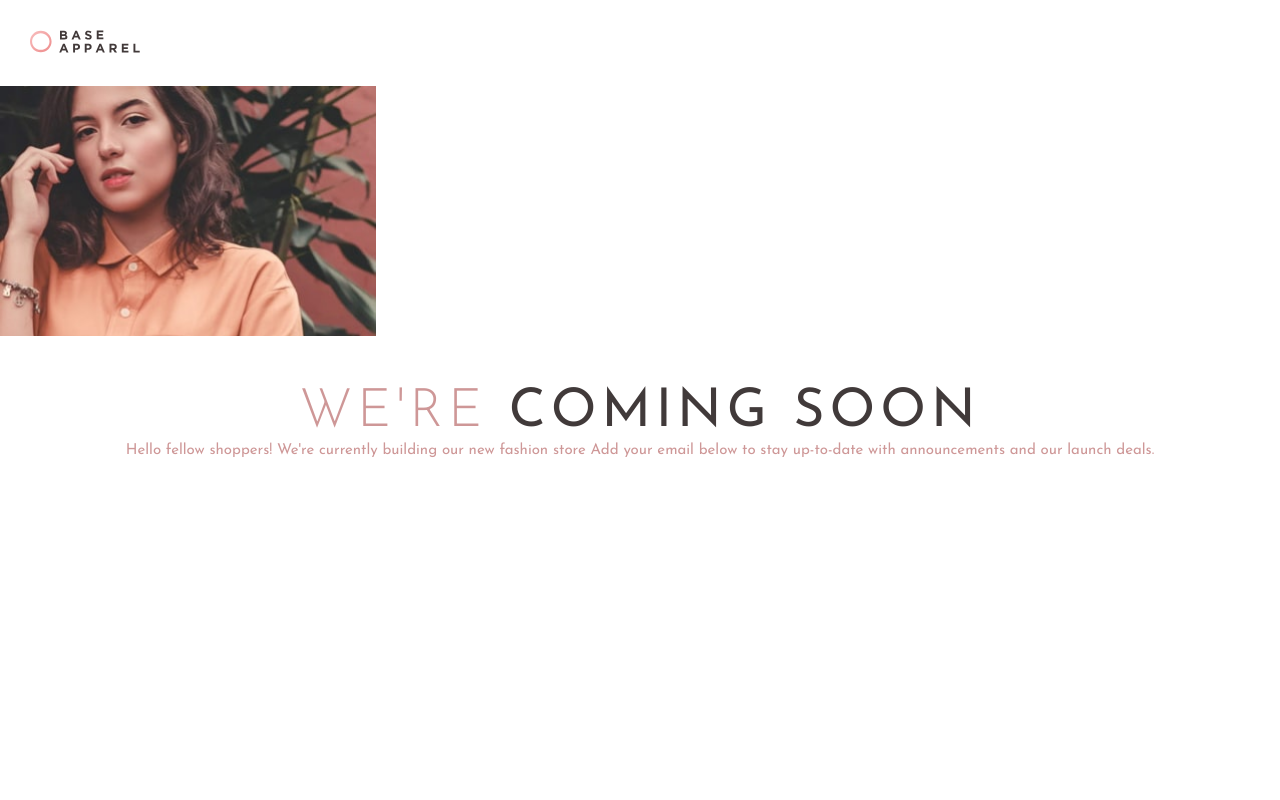
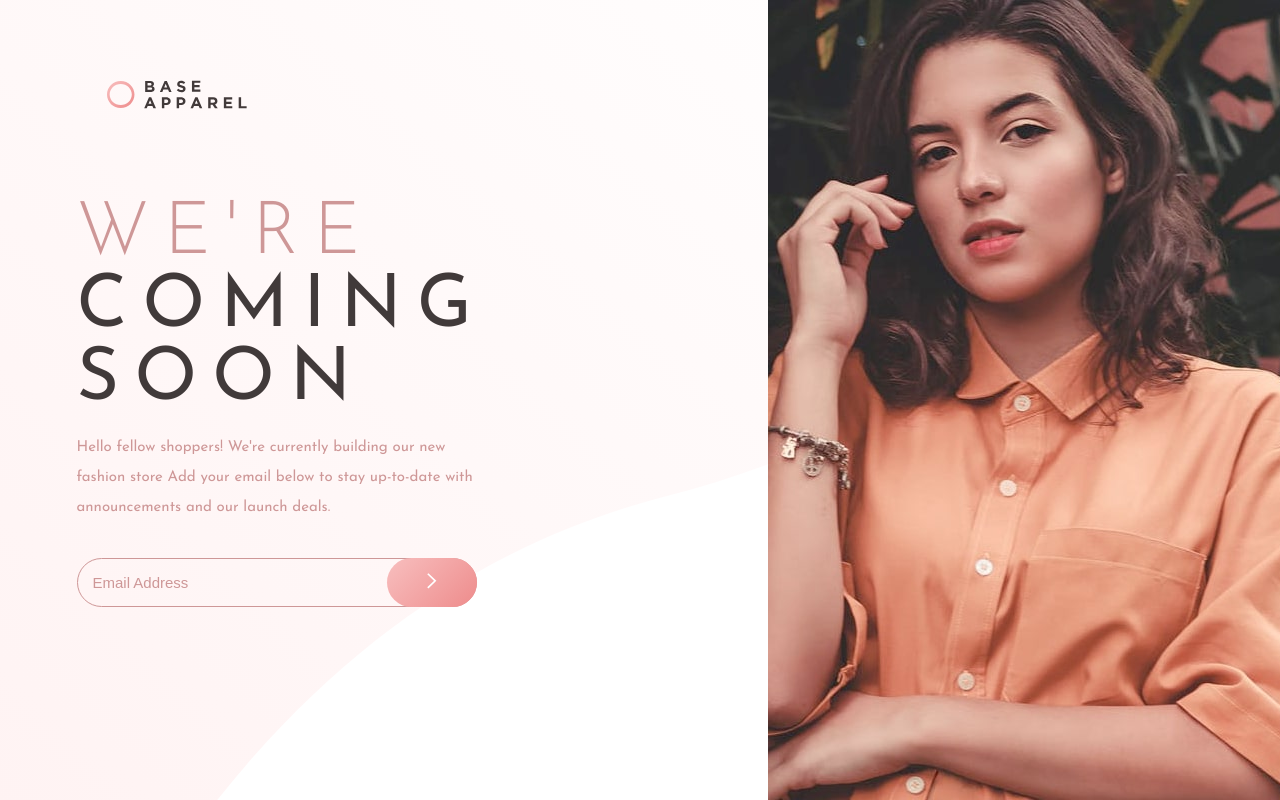
Before and after one commit to Emrikcah/base-appearal-coming-soon, a website: page dist/index.html in a window 1280 px wide. Drawn offline with Linux system fonts and the light colour scheme.

Commit message:
add html markup and css styles

```diff
--- a/dist/css/main.css
+++ b/dist/css/main.css
@@ -26,34 +26,34 @@ body {
   color: var(--desaturated-red);
 }
 
-img {
-  width: 11rem;
+.logo {
+  display: flex;
+  padding: 3rem;
+  width: 17rem;
 }
 
-.logo {
-  padding: 3rem;
-}
-
-.grid {
-}
-
-.bg-img {
-  width: 37.6rem;
+.bg-img-mobile {
+  width: calc(100% + 68.1px);
   height: 25rem;
   background-image: url("../images/hero-mobile.jpg");
   background-repeat: no-repeat;
   background-size: cover;
   margin-bottom: 5rem;
+  margin-left: -34.05px;
+  margin-right: -34.05px;
 }
 
 .sign-up {
   text-align: center;
   width: 85%;
   margin: 0 auto;
+  max-width: 615px;
 }
 
 .title {
   font-weight: var(--light);
+  margin-bottom: 1.5rem;
+  line-height: 5.5rem;
 }
 
 .title,
@@ -61,16 +61,154 @@ img {
 .soon {
   font-size: 5.33rem;
   text-transform: uppercase;
-  letter-spacing: .5rem;
+  letter-spacing: 0.5rem;
 }
 
-.coming,.soon{
-   font-weight: var(--regular);
-   color: var(--dark-grayish-red);
+.coming,
+.soon {
+  font-weight: var(--regular);
+  color: var(--dark-grayish-red);
 }
 
 .text {
-   font-size: 1.5rem;
-   line-height: 2.4rem;
+  font-size: 1.5rem;
+  line-height: 2rem;
+  margin-bottom: 3.5rem;
+}
 
+.input-wrapper {
+  position: relative;
 }
+
+.input {
+  width: 100%;
+  font-size: 1.5rem;
+  border-radius: 3rem;
+  padding: 1.5rem;
+  border: 1px solid var(--desaturated-red);
+  background: transparent;
+}
+
+.input::placeholder {
+  color: var(--desaturated-red);
+}
+
+.input-btn {
+  position: absolute;
+  right: 0;
+  top: 0;
+  width: 7rem;
+
+  padding: 1.5rem;
+  border-radius: 3rem;
+  border: none;
+  background: var(--gradient-two);
+}
+
+.input-btn > img {
+  width: 1rem;
+}
+
+.input-btn:hover {
+  cursor: pointer;
+}
+
+.error-icon,
+.error-text {
+  display: none;
+}
+
+.input-wrapper.error .error-icon,
+.input-wrapper.error .error-text {
+  display: block;
+}
+
+.error-icon {
+  position: absolute;
+  top: 1.3rem;
+  right: 8rem;
+  width: 2.5rem;
+  height: 2.5rem;
+}
+
+.error-text {
+  margin-top: 1rem;
+  margin-left: -19rem;
+}
+
+.input-wrapper.error .input {
+  border: 2px solid var(--desaturated-red);
+}
+
+@media (min-width: 900px) {
+  body {
+    background-image: url("../images/bg-pattern-desktop.svg");
+    background-position: 50% 10%;
+    background-repeat: no-repeat;
+    background-size: cover;
+    width: 100%;
+    min-height: 100vh;
+  }
+
+  .grid {
+    display: grid;
+    grid-template-columns: 60% 40%;
+  }
+
+  .logo {
+    width: 20rem;
+    margin-top: 5rem;
+  }
+
+  .sign-up {
+    display: grid;
+    order: 1;
+    text-align: left;
+  }
+
+  .bg-img-mobile {
+    display: none;
+  }
+
+  .bg-img {
+    background-image: url("../images/hero-desktop.jpg");
+    background-repeat: no-repeat;
+    background-size: cover;
+    background-position: center center;
+    min-height: 100vh;
+    order: 2;
+  }
+
+  .input-btn {
+    width: 9rem;
+  }
+
+  .title,
+  .coming,
+  .soon {
+    font-size: 7.33rem;
+    line-height: 1;
+    letter-spacing: 1.5rem;
+  }
+
+  .inner-text,
+  .input-wrapper {
+    max-width: 40rem;
+  }
+
+  .inner-text {
+    line-height: 3rem;
+  }
+
+  .sign-up {
+    margin-bottom: 10rem;
+  }
+
+  .error-text {
+    margin-left: 1rem;
+  }
+
+  .error-icon {
+    right: 11rem;
+  }
+}
--- a/dist/index.html
+++ b/dist/index.html
@@ -17,18 +17,34 @@
     <title>Frontend Mentor | Base Apparel coming soon page</title>
   </head>
   <body>
-    <div class="logo">
-      <img src="images/logo.svg" alt="Base Apparel" />
-    </div>
     <main class="grid">
       <section class="bg-img"></section>
+
       <section class="sign-up">
-        <h1 class="title">We're <span class="coming">coming <span class="soon">soon</span></span></h1>
+        <img src="images/logo.svg" class="logo" alt="Base Apparel" />
+        <div class="bg-img-mobile"></div>
         <div class="text">
-          Hello fellow shoppers! We're currently building our new fashion store Add your email below to stay up-to-date with announcements and our launch deals.
+          <h1 class="title">
+            We're <span class="coming">coming <span class="soon">soon</span></span>
+          </h1>
+          <div class="inner-text text">
+            Hello fellow shoppers! We're currently building our new fashion store Add your email
+            below to stay up-to-date with announcements and our launch deals.
+          </div>
 
+          <form class="input-wrapper">
+            <input type="email" class="input" placeholder="Email Address" />
+            <!-- error-icon triggered with javascript -->
+            <img src="images/icon-error.svg" alt="" class="error-icon" />
+            <button type="submit" class="input-btn">
+              <img src="images/icon-arrow.svg" alt="" />
+            </button>
+            <!-- error-text triggered with javascript -->
+            <small class="error-text">Please provide a valid email</small>
+          </form>
         </div>
       </section>
     </main>
+    <script src="js/app.js"></script>
   </body>
 </html>
```
